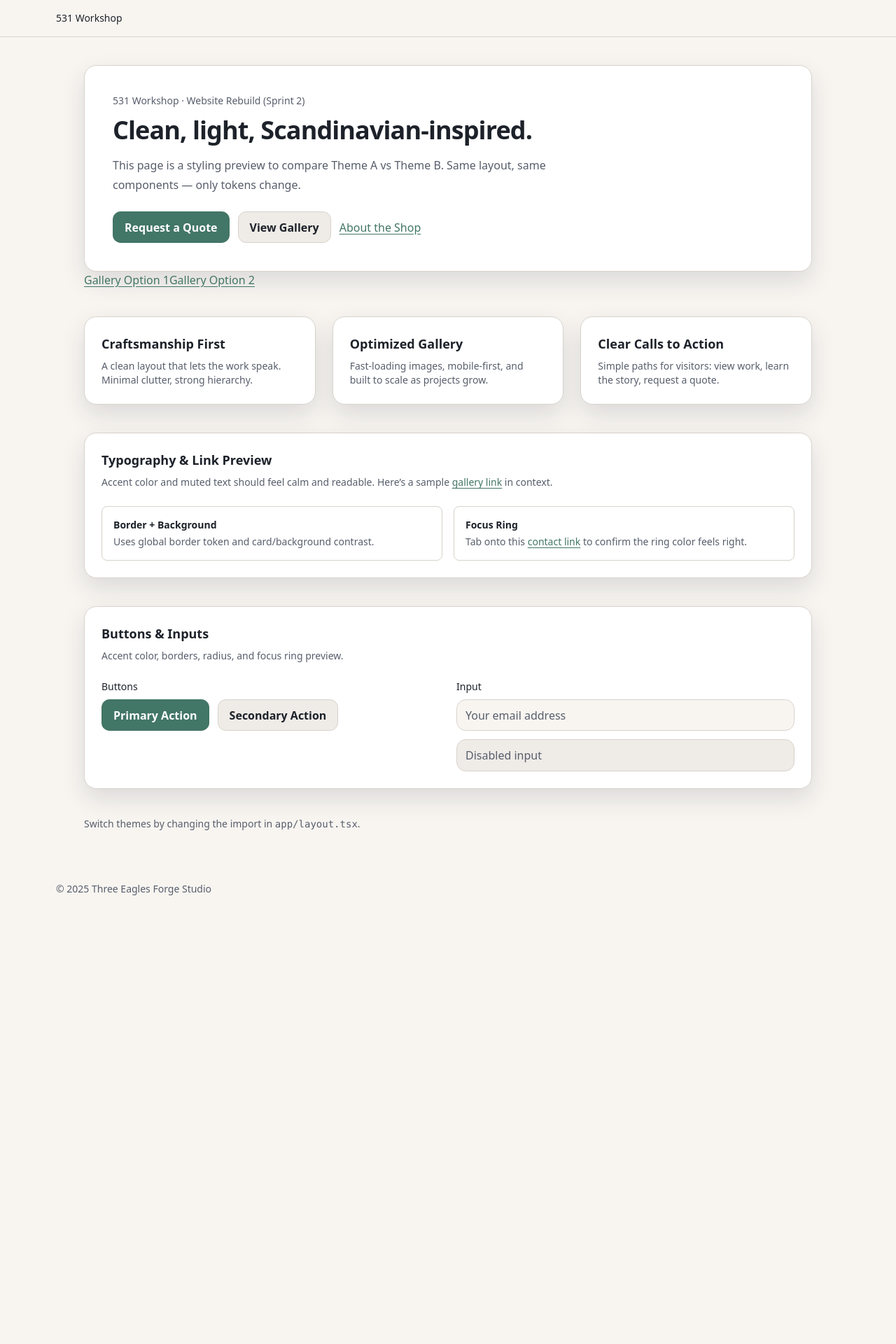
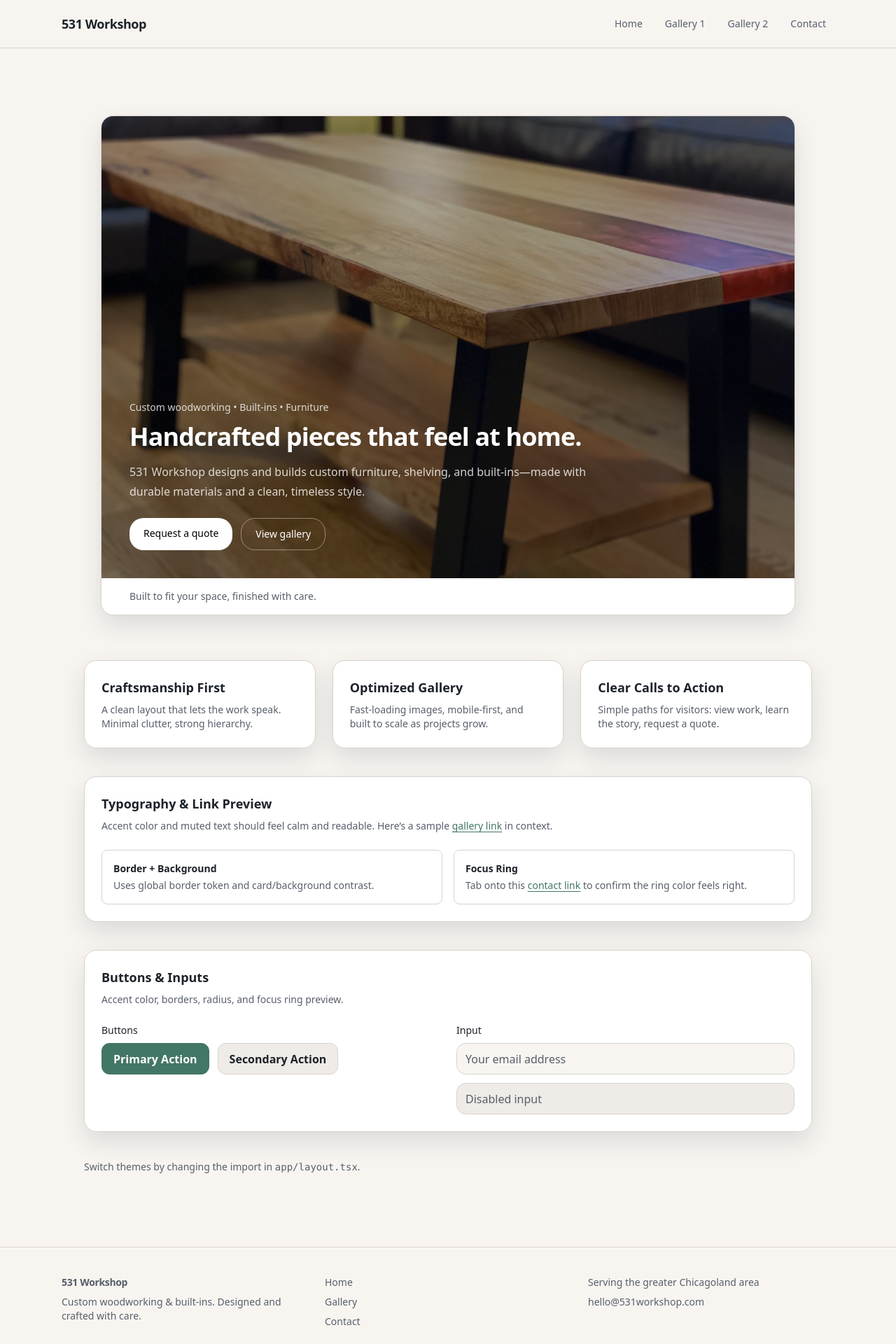
Before and after one commit to 3ef-studio/531workshop-site, a Next.js app: page / in a window 1280 px wide. Shown: the top 1920 px of the page at 70% size. Before the commit the page ends 1312 px from the top, so only its background shows below. Built offline with nearby package versions, Linux system fonts and the light colour scheme; no server answers.

Commit message:
update visual styles - header/footer/Hero

```diff
--- a/app/page.tsx
+++ b/app/page.tsx
@@ -1,40 +1,9 @@
+import Hero from "@/components/Hero";
+
 export default function Home() {
   return (
     <main className="mx-auto max-w-6xl p-6 sm:p-10">
-      {/* Hero */}
-      <section className="ui-card p-8 sm:p-10">
-        <p className="text-sm" style={{ color: "hsl(var(--muted-foreground))" }}>
-          531 Workshop · Website Rebuild (Sprint 2)
-        </p>
-
-        <h1 className="mt-3 text-3xl font-semibold tracking-tight sm:text-4xl">
-          Clean, light, Scandinavian-inspired.
-        </h1>
-
-        <p
-          className="mt-4 max-w-2xl text-base leading-7"
-          style={{ color: "hsl(var(--muted-foreground))" }}
-        >
-          This page is a styling preview to compare Theme A vs Theme B. Same layout, same
-          components — only tokens change.
-        </p>
-
-        <div className="mt-6 flex flex-col gap-3 sm:flex-row">
-          <a href="/contact" className="ui-btn ui-btn-primary inline-flex items-center justify-center">
-            Request a Quote
-          </a>
-          <a href="/gallery" className="ui-btn ui-btn-secondary inline-flex items-center justify-center">
-            View Gallery
-          </a>
-          <a href="/about" className="ui-link inline-flex items-center justify-center">
-            About the Shop
-          </a>
-        </div>
-      </section>
-
-      <a href="/gallery1" className="ui-link">Gallery Option 1</a>
-      <a href="/gallery2" className="ui-link">Gallery Option 2</a>
-
+      <Hero />
       {/* Feature Cards */}
       <section className="mt-10 grid gap-6 md:grid-cols-3">
         <div className="ui-card p-6">
--- a/components/Footer.tsx
+++ b/components/Footer.tsx
@@ -1,18 +1,59 @@
-// components/Footer.tsx (replace or extend content)
 import Link from "next/link";
 
+export default function Footer() {
+  return (
+    <footer className="border-t border-border mt-16">
+      <div className="mx-auto max-w-6xl px-6 py-10 grid gap-6 sm:grid-cols-3">
+        {/* Brand */}
+        <div>
+          <div className="text-sm font-semibold tracking-tight">
+            531 Workshop
+          </div>
+          <p className="mt-2 text-sm text-muted-foreground">
+            Custom woodworking & built-ins. Designed and crafted with care.
+          </p>
+        </div>
 
-export default function Footer() {
-  const year = new Date().getFullYear();
-  return (
-    <footer className="border-t border-white/5">
-      <div className="mx-auto max-w-6xl px-4 py-8 flex flex-col sm:flex-row items-center justify-between gap-4">
-        <p className="text-sm text-muted-foreground">
-          © {year} Three Eagles Forge Studio
-        </p>
-        <div className="flex items-center gap-4">
+        {/* Navigation */}
+        <nav className="flex flex-col gap-2 text-sm">
+          <Link
+            href="/"
+            className="text-muted-foreground hover:text-foreground transition-colors"
+          >
+            Home
+          </Link>
+          <Link
+            href="/gallery1"
+            className="text-muted-foreground hover:text-foreground transition-colors"
+          >
+            Gallery
+          </Link>
+          <Link
+            href="/contact"
+            className="text-muted-foreground hover:text-foreground transition-colors"
+          >
+            Contact
+          </Link>
+        </nav>
 
+        {/* Contact / Service area */}
+        <div className="text-sm text-muted-foreground">
+          <p>Serving the greater Chicagoland area</p>
+          <p className="mt-2">
+            <a
+              href="mailto:hello@531workshop.com"
+              className="hover:text-foreground transition-colors"
+            >
+              hello@531workshop.com
+            </a>
+          </p>
+        </div>
+      </div>
 
+      <div className="border-t border-border">
+        <div className="mx-auto max-w-6xl px-6 py-4 text-xs text-muted-foreground flex justify-between">
+          <span>© {new Date().getFullYear()} 531 Workshop</span>
+          <span>Built with care</span>
         </div>
       </div>
     </footer>
--- a/components/Header.tsx
+++ b/components/Header.tsx
@@ -1,9 +1,41 @@
+// components/Header.tsx
+import Link from "next/link";
+
 export default function Header() {
   return (
-    <header className="border-b">
-      <div className="mx-auto max-w-6xl p-4">
-        <div className="text-sm font-medium">531 Workshop</div>
+    <header className="border-b border-border">
+      <div className="mx-auto max-w-6xl px-6 py-4 flex items-center justify-between">
+        <Link href="/" className="text-lg font-semibold tracking-tight">
+          531 Workshop
+        </Link>
+
+        <nav className="flex items-center gap-2">
+          <Link
+            href="/"
+            className="px-3 py-2 rounded-xl text-sm text-muted-foreground hover:text-foreground hover:bg-card/60 transition-colors"
+          >
+            Home
+          </Link>
+          <Link
+            href="/gallery1"
+            className="px-3 py-2 rounded-xl text-sm text-muted-foreground hover:text-foreground hover:bg-card/60 transition-colors"
+          >
+            Gallery 1
+          </Link>
+          <Link
+            href="/gallery2"
+            className="px-3 py-2 rounded-xl text-sm text-muted-foreground hover:text-foreground hover:bg-card/60 transition-colors"
+          >
+            Gallery 2
+          </Link>
+          <Link
+            href="/contact"
+            className="px-3 py-2 rounded-xl text-sm text-muted-foreground hover:text-foreground hover:bg-card/60 transition-colors"
+          >
+            Contact
+          </Link>
+        </nav>
       </div>
     </header>
-  )
+  );
 }
--- /dev/null
+++ b/components/Hero.tsx
@@ -0,0 +1,66 @@
+import Image from "next/image";
+import Link from "next/link";
+
+export default function Hero() {
+  return (
+    <section className="mx-auto max-w-6xl px-6 pt-10 pb-6 sm:pt-14">
+      <div className="ui-card overflow-hidden">
+        {/* Image canvas */}
+        <div className="relative w-full" style={{ aspectRatio: "3 / 2" }}>
+          <Image
+            src="/images/projects/Epoxy-River-Coffee-Table-Sycamore.webp"
+            alt="Custom woodworking project by 531 Workshop"
+            fill
+            priority
+            className="object-cover"
+            sizes="(max-width: 1024px) 100vw, 1200px"
+          />
+
+          {/* Subtle dark overlay for legibility (tune as needed) */}
+          <div className="absolute inset-0 bg-black/35" />
+
+          {/* Text overlay */}
+          <div className="absolute inset-0 flex items-end">
+            <div className="w-full p-6 sm:p-10">
+              <div className="max-w-2xl">
+                <p className="text-sm text-white/80">
+                  Custom woodworking • Built-ins • Furniture
+                </p>
+
+                <h1 className="mt-3 text-3xl font-semibold tracking-tight text-white sm:text-4xl">
+                  Handcrafted pieces that feel at home.
+                </h1>
+
+                <p className="mt-4 text-base leading-7 text-white/80">
+                  531 Workshop designs and builds custom furniture, shelving, and
+                  built-ins—made with durable materials and a clean, timeless style.
+                </p>
+
+                <div className="mt-6 flex flex-wrap gap-3">
+                  <Link
+                    href="/contact"
+                    className="px-5 py-3 rounded-2xl text-sm font-medium bg-white text-black hover:opacity-90 transition"
+                  >
+                    Request a quote
+                  </Link>
+
+                  <Link
+                    href="/gallery1"
+                    className="px-5 py-3 rounded-2xl text-sm font-medium border border-white/40 text-white hover:bg-white/10 transition"
+                  >
+                    View gallery
+                  </Link>
+                </div>
+              </div>
+            </div>
+          </div>
+        </div>
+
+        {/* Optional small caption bar (remove if you want it cleaner) */}
+        <div className="px-6 py-4 sm:px-10 text-sm text-muted-foreground">
+          Built to fit your space, finished with care.
+        </div>
+      </div>
+    </section>
+  );
+}
```
